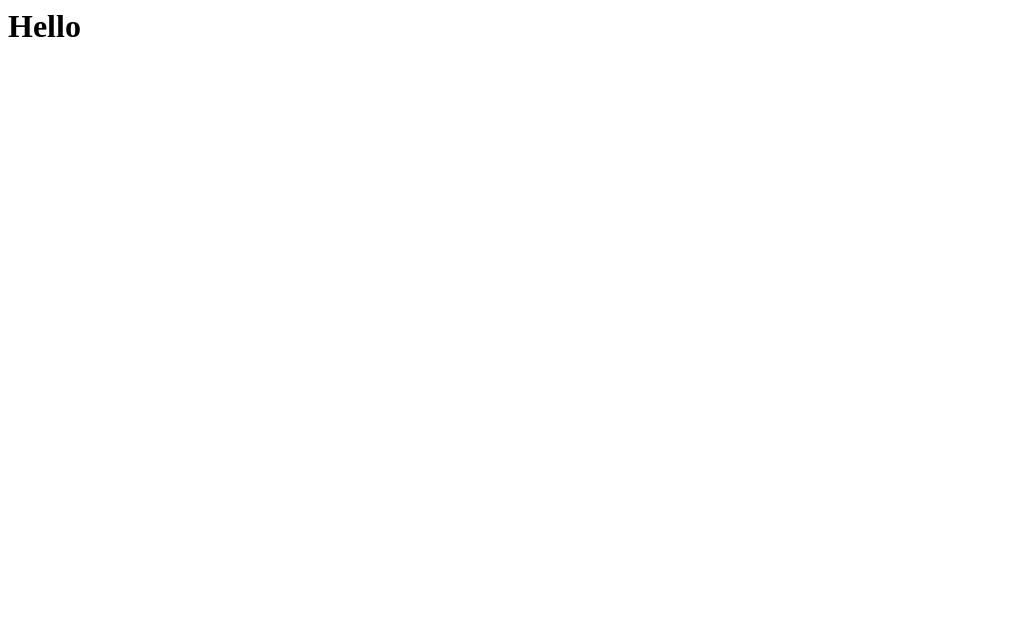
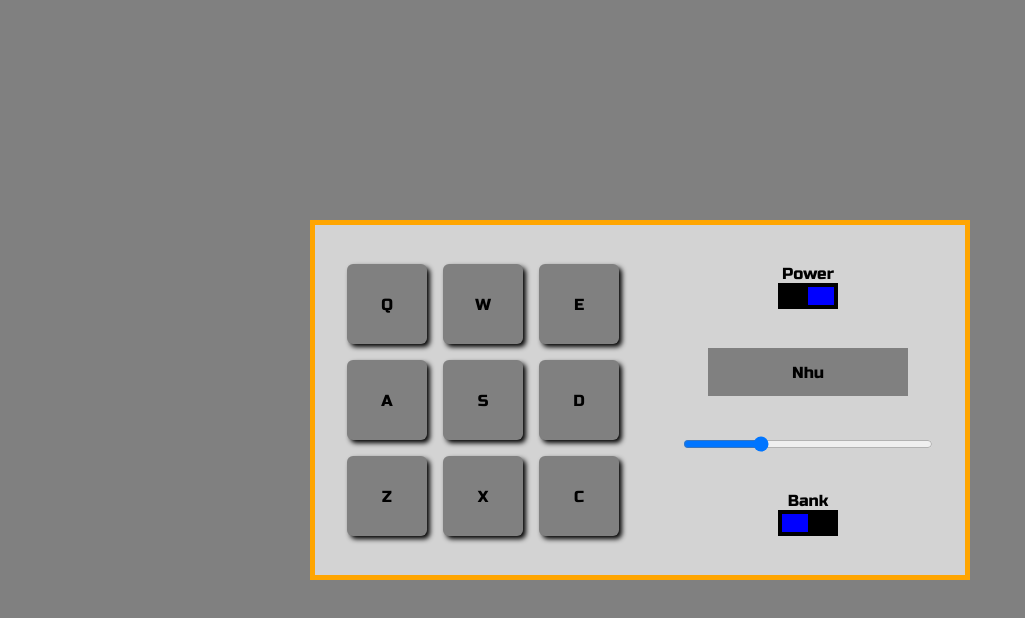
Before and after one commit to thucnhu/drum-machine, a React app: page / in a window 1280 px wide. Shown: the whole page, without its empty margins (0-1025 px from the left). Built offline with nearby package versions, Linux system fonts and the light colour scheme.

Commit message:
done with layout and playSound

```diff
--- a/public/index.html
+++ b/public/index.html
@@ -3,6 +3,7 @@
     <meta charset="UTF-8">
     <meta http-equiv="X-UA-Compatible" content="IE=edge">
     <meta name="viewport" content="width=device-width, initial-scale=1.0">
+    <link rel="stylesheet" href="styles.css">
     <title>Drum Machine</title>
 </head>
 <body>
--- a/public/styles.css
+++ b/public/styles.css
@@ -0,0 +1,18 @@
+@import url('https://fonts.googleapis.com/css?family=Russo+One');
+
+* {
+    margin: 0;
+    padding: 0;
+}
+
+html {
+    font-family: "Russo One";
+    font-size: 16px;
+}
+
+body {
+    background-color: grey;
+    display: flex;
+    justify-content: center;
+    align-items: center;
+}
--- a/src/components/audio.js
+++ b/src/api/audio.js
@@ -114,4 +114,4 @@ const audioBank2 = [
 ]
 
 
-export default { audioBank1, audioBank2 }
+export { audioBank1, audioBank2 }
--- a/src/components/App.css
+++ b/src/components/App.css
@@ -0,0 +1,58 @@
+#keypad {
+    display: grid;
+    grid-template-columns: 80px 80px 80px;
+    grid-gap: 1rem;
+    height: fit-content;
+}
+
+#drum-machine {
+    background-color: lightgray;
+    border: solid 5px orange;
+    height: 350px;
+    width: 650px;
+    display: flex;
+    flex-direction: row;
+    justify-content: space-around;
+    align-items: center;
+}
+
+#control {
+    display: flex;
+    flex-direction: column;
+    justify-content: space-evenly;
+    align-items: center;
+    height: 100%;
+}
+
+#vol {
+    width: 250px;
+}
+
+#display {
+    background-color: grey;
+    width: 200px;
+    height: 3rem;
+    display: flex;
+    justify-content: center;
+    align-items: center;
+}
+
+.switch {
+    display: flex;
+    align-items: center;
+    flex-direction: column;
+}
+
+.switch-outer {
+    width: 52px;
+    height: 18px;
+    background-color: black;
+    padding: 0.25rem;
+}
+
+.switch-inner {
+    background-color: blue;
+    width: 50%;
+    height: 100%;
+    cursor: pointer;
+}
--- a/src/components/App.js
+++ b/src/components/App.js
@@ -1,11 +1,60 @@
-import React from "react"
+import React, { useState, useEffect } from "react"
 import "./App.css"
+import { audioBank1, audioBank2 } from "../api/audio"
+import { Pad } from "./"
 
 
 export default function App() {
+    const [power, setPower] = useState(true)
+    const [audioId, setAudioId] = useState("")
+    const [audioBank, setAudioBank] = useState(audioBank1)
+    const [audioBankId, setAudioBankId] = useState("Heater Kit")
+    const [vol, setVol] = useState(0.3)
+
+
     return (
-        <div>
-            <h1>Hello</h1>
+        <div id="drum-machine">
+            <div id="keypad">
+                {audioBank.map(audio => (
+                    <Pad key={audio.id} audio={audio} vol={vol} />
+                ))}
+            </div>
+            <div id="control">
+                <div className="switch">
+                    <p>Power</p>
+                    <div className="switch-outer">
+                        <div
+                            className="switch-inner"
+                            style={{float: power ? "right" : "left"}}
+                        />
+                    </div>
+                </div>
+
+                <div id="display">
+                    <p>Nhu</p>
+                </div>
+
+                <input
+                    id="vol"
+                    type="range"
+                    step="0.01"
+                    value={vol}
+                    max="1"
+                    min="0"
+                    onChange={event => setVol(event.target.value)}
+                />
+
+                <div className="switch">
+                    <p>Bank</p>
+                    <div className="switch-outer">
+                        <div
+                            className="switch-inner"
+                            style={{float: audioBank === audioBank1 ? "left" : "right"}}
+                        />
+                    </div>
+                </div>
+
+            </div>
         </div>
     )
 }
--- /dev/null
+++ b/src/components/Pad.css
@@ -0,0 +1,9 @@
+.drum-pad {
+    height: 80px;
+    width: 80px;
+    display: flex;
+    justify-content: center;
+    align-items: center;
+    box-shadow: black 3px 3px 5px;
+    border-radius: 6px;
+}
--- /dev/null
+++ b/src/components/Pad.js
@@ -0,0 +1,37 @@
+import React, { useState, useEffect } from "react"
+import "./Pad.css"
+
+
+export default function Pad(props) {
+    const audio = props.audio // access the 'audio' prop
+    const [active, setActive] = useState(false)
+
+    useEffect(() => {
+        document.addEventListener("keydown", handleKeyPress)
+        return () => document.removeEventListener("keydown", handleKeyPress)
+    }, [])
+
+    function handleKeyPress(event) {
+        if (event.keyCode === audio.keyCode) playSound()
+    }
+
+    function playSound() {
+        const audioTag = document.getElementById(audio.keyTrigger)
+        setActive(true)
+        setTimeout(() => setActive(false), 300)
+        audioTag.volume = props.vol
+        audioTag.currentTime = 0
+        audioTag.play()
+    }
+
+    return (
+        <div
+            className="drum-pad"
+            onClick={playSound}
+            style={{backgroundColor: active ? "orange" : "grey"}}
+        >
+            <audio className="clip" id={audio.keyTrigger} src={audio.url} />
+            {audio.keyTrigger}
+        </div>
+    )
+}
--- a/src/components/index.js
+++ b/src/components/index.js
@@ -1 +1,2 @@
 export { default as App } from "./App"
+export { default as Pad } from "./Pad"
```
